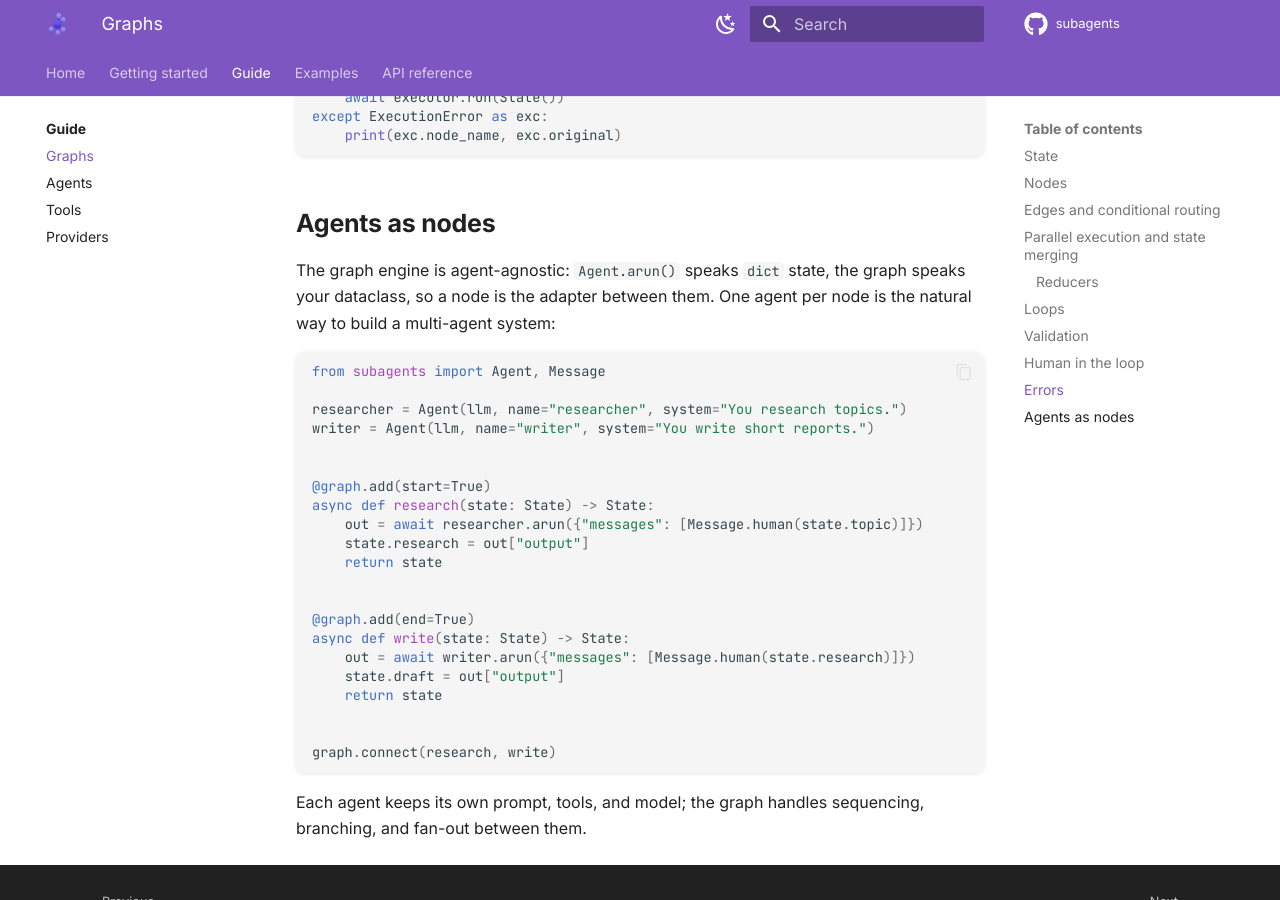
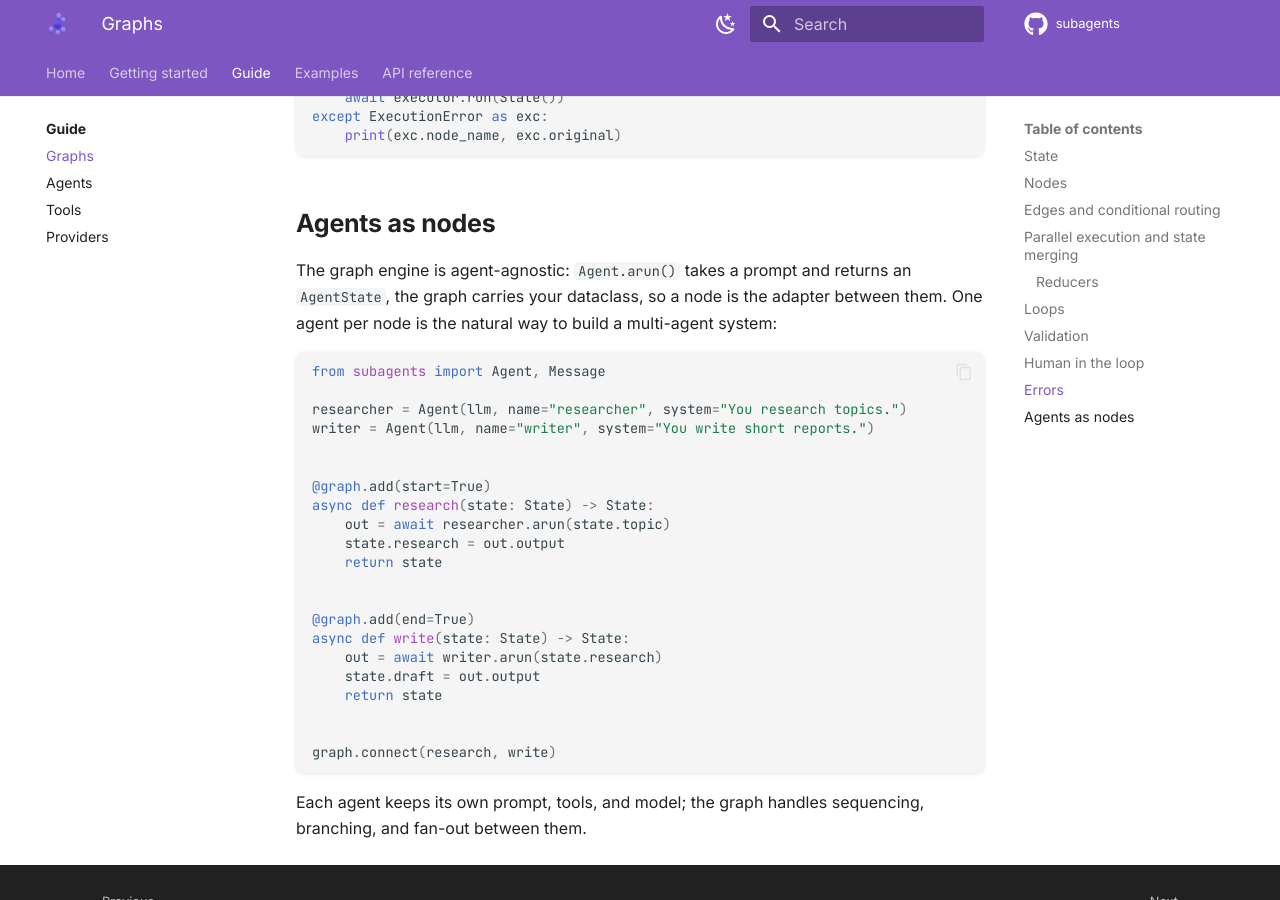
Before and after one commit to sayedshaun/deepharness, an MkDocs documentation site: the page built from docs/guide/graph.md, in a window 1280 px wide and 900 px high, scrolled down 4136 px. Built offline with MkDocs 1.6.1 and Material for MkDocs 9.7.7, drawn with Linux system fonts in a browser that asks for light colours; comment, search, counter and statistics services are not loaded.

Commit message:
docs: describe agents as nodes in terms of AgentState

````diff
--- a/docs/guide/graph.md
+++ b/docs/guide/graph.md
@@ -176,9 +176,9 @@ except ExecutionError as exc:
 
 ## Agents as nodes
 
-The graph engine is agent-agnostic: `Agent.arun()` speaks `dict` state, the graph speaks your
-dataclass, so a node is the adapter between them. One agent per node is the natural way to
-build a multi-agent system:
+The graph engine is agent-agnostic: `Agent.arun()` takes a prompt and returns an `AgentState`,
+the graph carries your dataclass, so a node is the adapter between them. One agent per node is
+the natural way to build a multi-agent system:
 
 ```python
 from subagents import Agent, Message
@@ -189,15 +189,15 @@ writer = Agent(llm, name="writer", system="You write short reports.")
 
 @graph.add(start=True)
 async def research(state: State) -> State:
-    out = await researcher.arun({"messages": [Message.human(state.topic)]})
-    state.research = out["output"]
+    out = await researcher.arun(state.topic)
+    state.research = out.output
     return state
 
 
 @graph.add(end=True)
 async def write(state: State) -> State:
-    out = await writer.arun({"messages": [Message.human(state.research)]})
-    state.draft = out["output"]
+    out = await writer.arun(state.research)
+    state.draft = out.output
     return state
 
 
````
